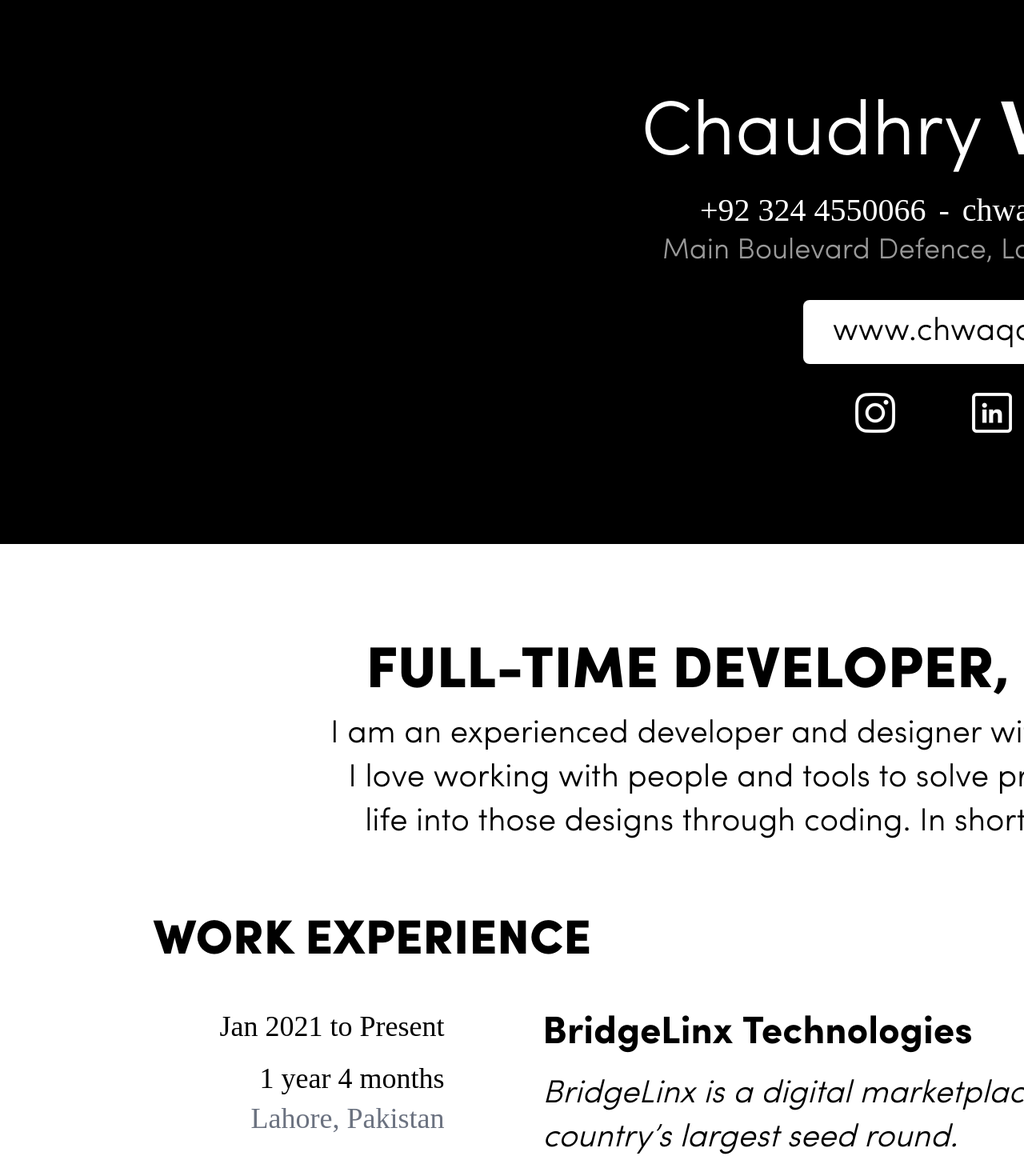
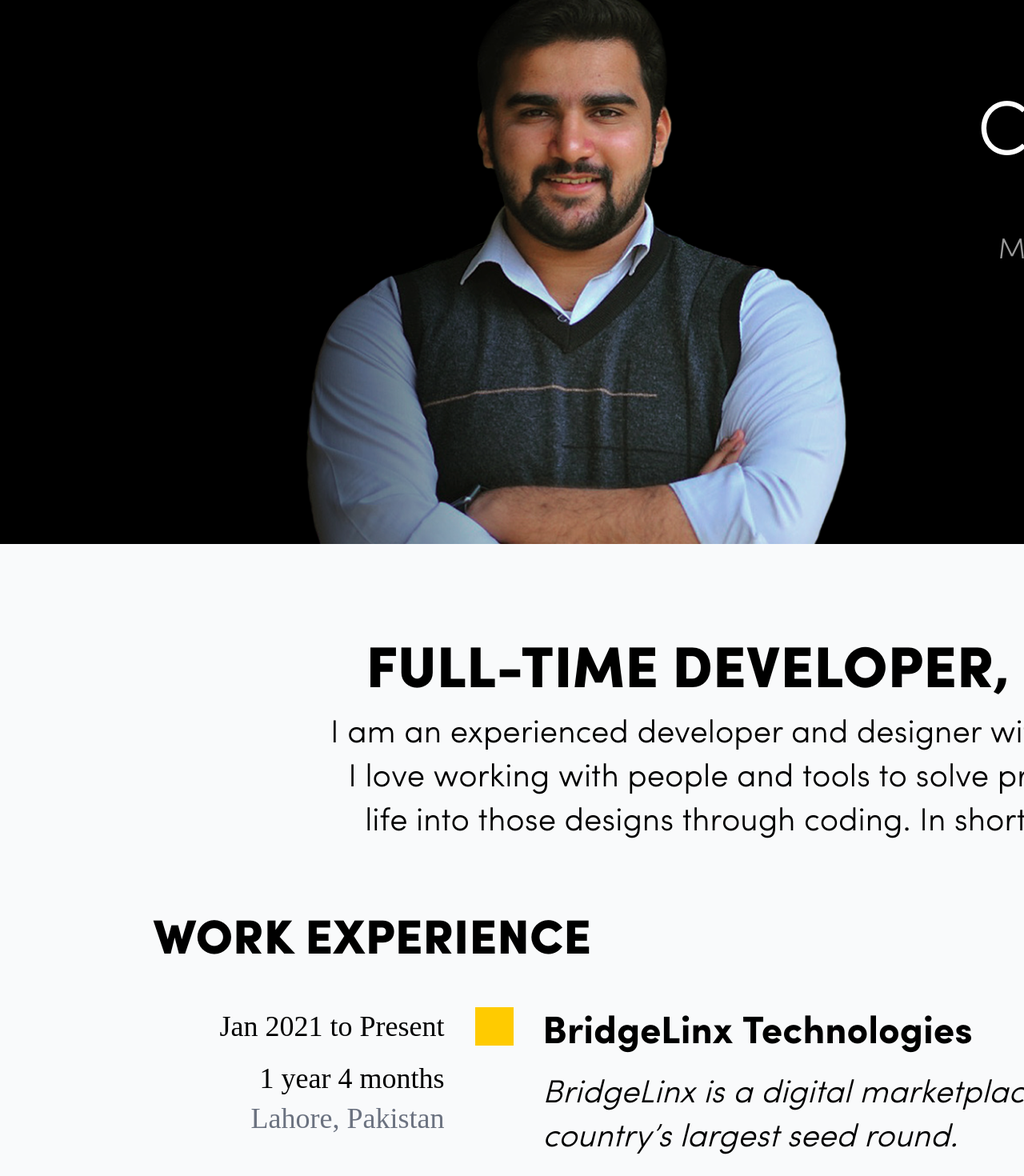
Before and after one commit to chwaqarali6/my-resume, a React (Create React App) app: page / in a window 1280 px wide. Shown: the top 1470 px of the page at 80% size. Built offline with nearby package versions, Linux system fonts and the light colour scheme; a web font is replaced by a local one.

Commit message:
Added Picture in header

```diff
--- a/src/App.css
+++ b/src/App.css
@@ -91,9 +91,15 @@
 	width: 48px;
 	height: 48px;
 	margin: 0px !important;
+	border: 0px;
+	background-color: #bfbfbf;
 }
 .ant-timeline-item-content {
 	width: calc(100% - 448px) !important;
 	margin: 0px !important;
 	padding-left: 36px !important;
 }
+
+.YellowDot > .ant-timeline-item-head {
+	background-color: #ffcb00;
+}
--- a/src/components/experience/Bridgelinx.js
+++ b/src/components/experience/Bridgelinx.js
@@ -16,18 +16,18 @@ const Bridgelinx = (props) => {
 	const JobTitle = (props) => (
 		<div className='flex items-center justify-between'>
 			<h3 className='text-5xl font-bold'>{props?.title}</h3>
-			<p className='font-light text-gray-500'>{props.duration}</p>
+			<p className='font-light text-gray-400'>{props.duration}</p>
 		</div>
 	)
 
 	return (
-		<Timeline.Item label={<TimelineItemLabel />}>
+		<Timeline.Item label={<TimelineItemLabel />} className='YellowDot'>
 			<h3 className='mb-4 text-5xl font-bold'>BridgeLinx Technologies</h3>
 			<p className='mb-9 font-light italic'>
 				BridgeLinx is a digital marketplace for freight cargo that raised $10 million in the country’s largest seed round.
 			</p>
 			<div className='mb-9'>
-				<JobTitle title='Web Engineer Lead' duration='Sep 2021 to Present - 4 months' />
+				<JobTitle title='Web Engineering Lead' duration='Sep 2021 to Present - 4 months' />
 				<BulletPoint text='Received an early promotion and increment based on an outstanding performance in the engineering team and on achieving 150% of the KPIs.' />
 				<BulletPoint text='Leading a team of 3 web engineers with a additional responsibility of conducting tech interviews during hirings.' />
 				<BulletPoint text='Collaborating with other teams for requirement gathering, understanding workflows and bringing creative ideas to the table.' />
--- a/src/components/sections/Header.js
+++ b/src/components/sections/Header.js
@@ -3,7 +3,10 @@ import React from 'react'
 
 const Header = (props) => {
 	return (
-		<div className='mb-28 h-[680px] bg-black'>
+		<div className='flex h-[680px] justify-center bg-black'>
+			<div className='relative mr-40 h-full w-[680px] overflow-hidden'>
+				<img className='absolute -top-6' src={require('../../assets/img/Me.png')} alt='Me' />
+			</div>
 			<div className='flex h-full flex-col items-center justify-center text-white'>
 				<h1 className='text-8xl font-light text-white'>
 					Chaudhry <span className='font-bold'>Waqar</span> Ali
--- a/src/containers/Resume.js
+++ b/src/containers/Resume.js
@@ -9,7 +9,7 @@ const Resume = (props) => {
 	return (
 		<div id='Resume' className='w-[2480px]'>
 			<Header />
-			<div className='w-full px-48'>
+			<div className='w-full bg-gray-50 px-48 pb-48 pt-28'>
 				<Summary />
 				<WorkExperience />
 			</div>
```
Also changed, not shown: src/assets/img/Me.png (added).
